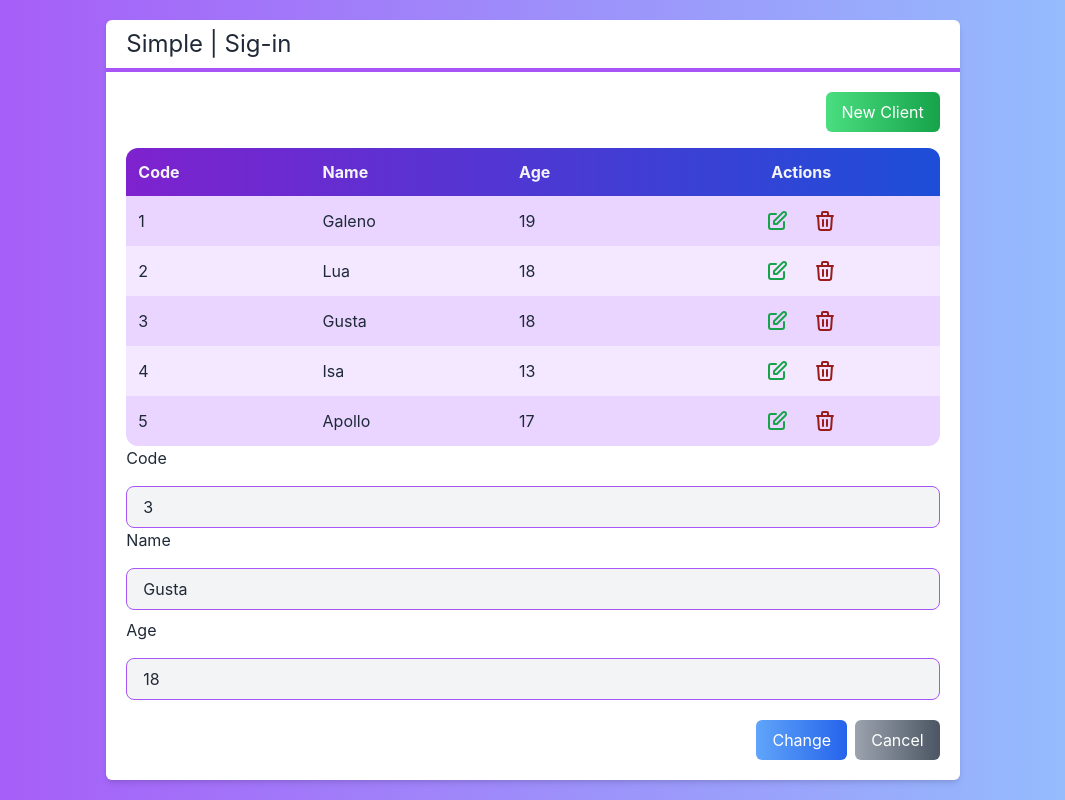
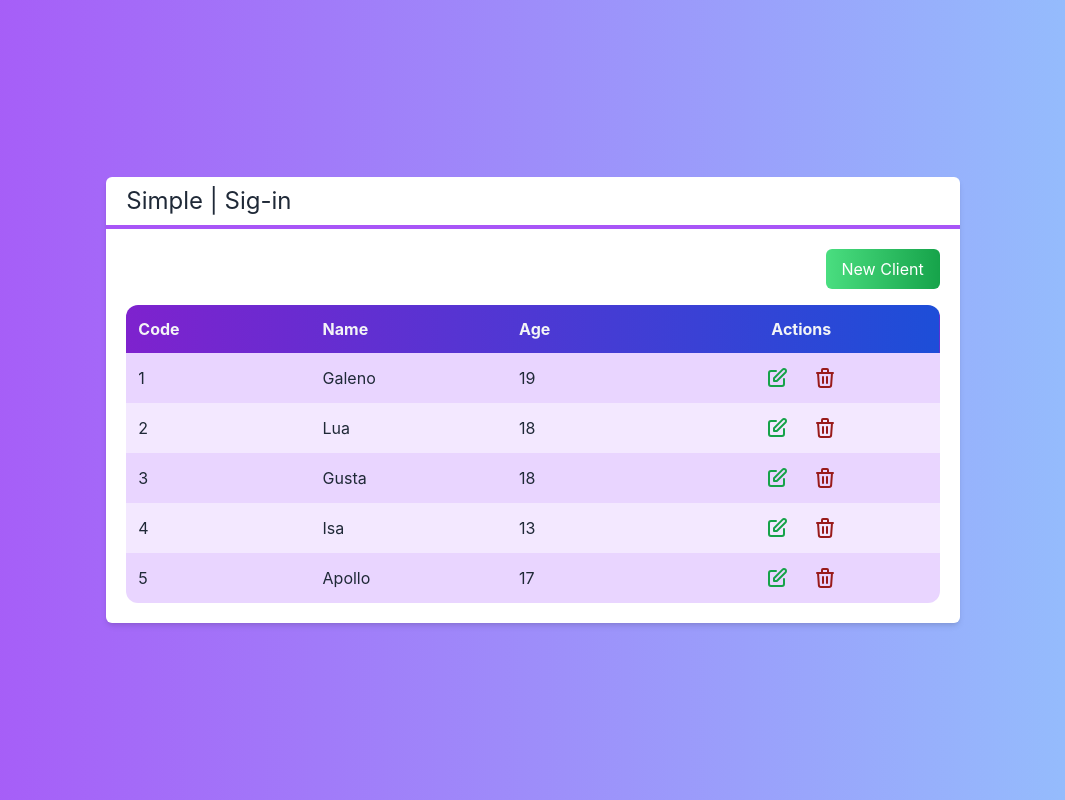
Before and after one commit to galenomoon/ProjectRegistration_React, a Next.js app: page / in a window 1280 px wide. Shown: the whole page, without its empty margins (107-1172 px from the left). Built offline with nearby package versions, Linux system fonts and the light colour scheme.

Commit message:
Switching between Table in Form

```diff
--- a/src/components/Form.tsx
+++ b/src/components/Form.tsx
@@ -1,29 +1,41 @@
 import React, { useState } from "react";
 import Client from "../core/Client";
 import Entry from "./Entry";
-import Button from '../components/button'
+import Button from "../components/button";
 
 interface FormProps {
   client: Client;
+  clientChanged?: (client: Client) => void;
+  cancel?: () => void;
 }
 
 export default function Form(props: FormProps) {
   const id = props.client?.id;
-  const [name, setName] = useState(props.client?.name ?? '');
+  const [name, setName] = useState(props.client?.name ?? "");
   const [age, setAge] = useState(props.client?.age ?? 0);
   return (
     <div>
-      {id ? <Entry text="Code" value={id}/> : false}
-      <Entry text="Name" value={name} changedValue={setName} className="mb-2"/>
-      <Entry text="Age" type="number" value={age} changedValue={setAge} className="mb-2"/>
-    <div className="flex justify-end mt-5">
-        <Button className="mr-2 bg-gradient-to-r from-blue-400 to-blue-600">
-            {id ? 'Change':'Save'}
+      {id ? <Entry text="Code" value={id} /> : false}
+      <Entry text="Name" value={name} changedValue={setName} className="mb-2" />
+      <Entry
+        text="Age"
+        type="number"
+        value={age}
+        changedValue={setAge}
+        className="mb-2"
+      />
+      <div className="flex justify-end mt-5">
+        <Button onClick={()=> props.clientChanged?.(new Client(name, +age, id))}
+        className="mr-2 bg-gradient-to-r from-blue-400 to-blue-600">
+          {id ? "Change" : "Save"}
         </Button>
-        <Button className="bg-gradient-to-r from-gray-400 to-gray-600">
-           Cancel
+        <Button
+          onClick={props.cancel}
+          className="bg-gradient-to-r from-gray-400 to-gray-600"
+        >
+          Cancel
         </Button>
-    </div>
+      </div>
     </div>
   );
 }
--- a/src/components/button.tsx
+++ b/src/components/button.tsx
@@ -2,11 +2,13 @@ interface ButtonProps {
   color?: "green" | "blue" | "gray";
   className?: string;
   children: any;
+  onClick?: () => void
 }
 
 export default function Button(props: ButtonProps) {
   return (
     <button
+    onClick={props.onClick}
       className={`
        text-white
         px-4 py-2 rounded-md ${props.className}
--- a/src/pages/index.tsx
+++ b/src/pages/index.tsx
@@ -3,6 +3,7 @@ import Layout from "../components/Layout";
 import Table from "../components/Table";
 import Client from "../core/Client";
 import Form from "../components/Form";
+import { useState } from "react";
 
 export default function Home() {
   const clients = [
@@ -19,6 +20,11 @@ export default function Home() {
   function deletedClient(client: Client) {
     console.log(`usuário ${client.name} foi apagado`);
   }
+  function saveClient(client: Client) {
+    console.log(client);
+  }
+
+  const [visible, setVisible] = useState<"table" | "form">("table");
 
   return (
     <div
@@ -27,15 +33,29 @@ export default function Home() {
       from-purple-500 to-blue-300 text-white`}
     >
       <Layout title="Simple | Sig-in">
+        {visible === "table" ? (
+          <>
             <div className={`flex justify-end`}>
-          <Button className="mb-4 bg-gradient-to-r from-green-400 to-green-600">New Client</Button>
+              <Button
+                onClick={() => setVisible("form")}
+                className="mb-4 bg-gradient-to-r from-green-400 to-green-600"
+              >
+                New Client
+              </Button>
             </div>
             <Table
               clients={clients}
               selectedClient={selectedClient}
               deletedClient={deletedClient}
             />
-        <Form client={clients[2]}></Form>
+          </>
+        ) : (
+          <Form
+            client={clients[2]}
+            clientChanged={saveClient}
+            cancel={() => setVisible("table")}
+          />
+        )}
       </Layout>
     </div>
   );
```
Lines whose indentation alone changed are shown as unchanged.
